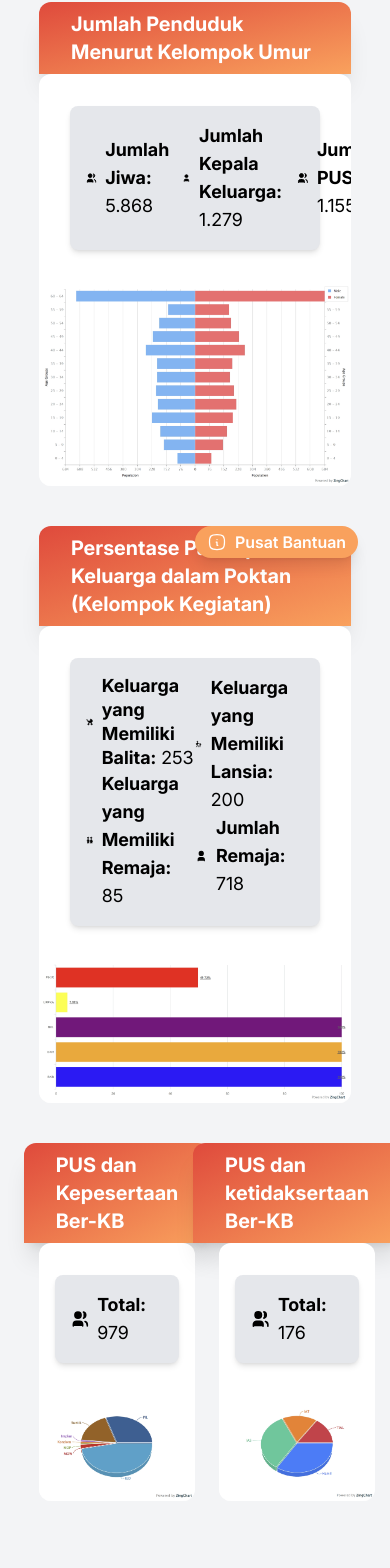
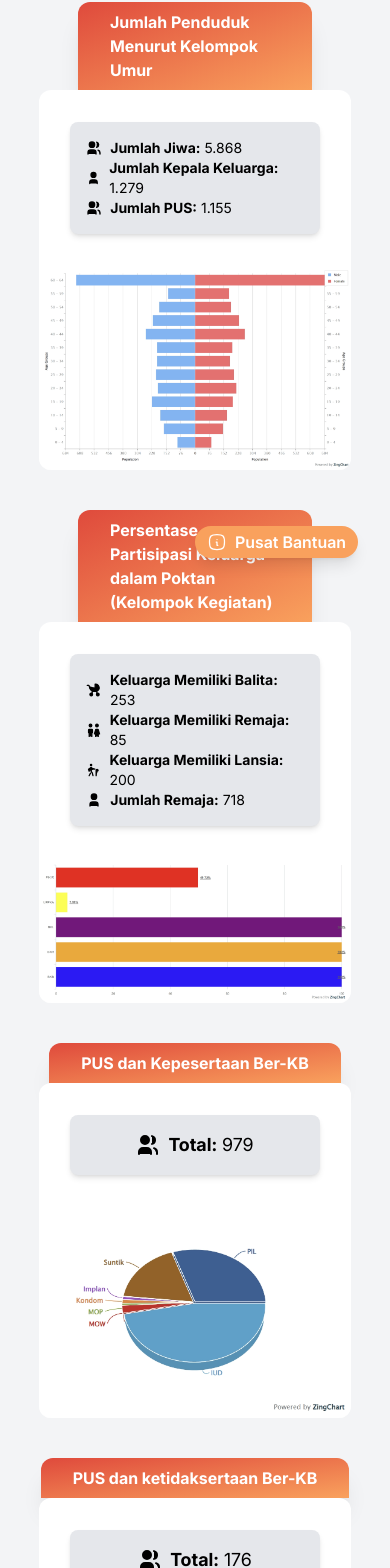
Before and after one commit to absolutepraya/desa-kedisan, a React (Vite) app: page /kependudukan in a window 390 px wide. Shown: the part 254-1822 px from the top of the page. Built offline with nearby package versions, Linux system fonts and the light colour scheme.

Commit message:
All done

```diff
--- a/src/components/FasKes.jsx
+++ b/src/components/FasKes.jsx
@@ -27,11 +27,11 @@ const FasKes = () => {
 			</div>
 
 			<div className='flex w-[80%] flex-col space-y-6'>
-				<div className='flex h-[15rem] w-full flex-row space-x-6'>
+				<div className='flex w-full flex-col items-center space-y-6 md:h-[15rem] md:flex-row md:space-x-6 md:space-y-0'>
 					<img
 						src={AskaraMedika}
 						alt='Askara Medika'
-						className='h-full'
+						className='max-h-[20rem] max-w-[20rem] md:h-full'
 					/>
 					<iframe
 						src='https://www.google.com/maps/embed?pb=!1m18!1m12!1m3!1d19043.680287608982!2d115.27040019740704!3d-8.403423466085096!2m3!1f0!2f0!3f0!3m2!1i1024!2i768!4f13.1!3m3!1m2!1s0x2dd219fd7b21b44f%3A0xf983a031f6ee3100!2sPraktek%20Dokter%20Umum!5e0!3m2!1sen!2sid!4v1728913976083!5m2!1sen!2sid'
@@ -39,7 +39,7 @@ const FasKes = () => {
 						allowFullScreen=''
 						loading='lazy'
 						referrerPolicy='no-referrer-when-downgrade'
-						className='h-full w-full rounded-xl'
+						className='h-[40rem] w-full rounded-xl md:h-full'
 					/>
 				</div>
 
@@ -51,6 +51,7 @@ const FasKes = () => {
 						<IconMap2
 							size={20}
 							stroke={2}
+							className='flex-shrink-0'
 						/>
 						<p>Jalan Raya Pujung Kaja-Kedisan, Sebatu, Tegallalang, Gianyar, Bali 80561</p>
 					</div>
@@ -58,6 +59,7 @@ const FasKes = () => {
 						<IconPhone
 							size={20}
 							stroke={2}
+							className='flex-shrink-0'
 						/>
 						<p>082 146 788 938</p>
 					</div>
@@ -65,6 +67,7 @@ const FasKes = () => {
 						<IconMail
 							size={20}
 							stroke={2}
+							className='flex-shrink-0'
 						/>
 						<p>askaramedika@gmail.com</p>
 					</div>
--- a/src/components/Footer.jsx
+++ b/src/components/Footer.jsx
@@ -2,18 +2,18 @@ import { IconCopyright, IconPhone } from '@tabler/icons-react';
 
 const Footer = () => {
 	return (
-		<footer className='flex h-24 w-full flex-col items-center justify-center space-y-1 bg-custred font-inter text-white shadow-xl'>
-			<div className='flex flex-row space-x-1'>
+		<footer className='z-50 flex h-24 w-full flex-col items-center justify-center space-y-1 bg-custred font-inter text-sm text-white shadow-xl'>
+			<div className='flex flex-row space-x-1 items-center'>
 				<IconPhone
-					size={20}
 					stroke={1.5}
+					className='md:h-5 md:w-5 w-4 h-4'
 				/>
 				<p>0366-91500 (Pak Asem Karanganyar)</p>
 			</div>
-			<div className='flex flex-row space-x-1'>
+			<div className='flex flex-row space-x-1 items-center'>
 				<IconCopyright
-					size={20}
 					stroke={1.5}
+					className='md:h-5 md:w-5 w-4 h-4'
 				/>
 				<p>Copyright 2024 Desa Kedisan — All rights reserved. </p>
 			</div>
--- a/src/components/Galeri.jsx
+++ b/src/components/Galeri.jsx
@@ -57,7 +57,7 @@ const Galeri = () => {
 				<div className='h-2 w-auto flex-grow bg-gradient-to-r from-custred to-custorange' />
 			</div>
 
-			<div className='grid w-[80%] grid-cols-2 gap-6'>
+			<div className='grid w-[80%] grid-cols-1 gap-4 md:grid-cols-2 md:gap-6'>
 				{images.map((image, index) => (
 					<div
 						key={index}
@@ -66,10 +66,10 @@ const Galeri = () => {
 						<img
 							src={image.src}
 							alt={`Galeri ${image.name}`}
-							className='h-96 w-full rounded-lg object-cover'
+							className='aspect-square w-full rounded-lg object-cover md:h-96'
 						/>
-						<div className='rounded-b-lg bg-custred px-4 py-2'>
-							<p className='text-lg font-bold text-white'>{image.name}</p>
+						<div className='max-w-[70%] rounded-b-lg bg-custred px-2 py-1 md:px-4 md:py-2'>
+							<p className='text-sm font-medium text-white md:text-lg'>{image.name}</p>
 						</div>
 					</div>
 				))}
--- a/src/components/Kependudukan.jsx
+++ b/src/components/Kependudukan.jsx
@@ -31,38 +31,38 @@ const Kependudukan = () => {
 			</div>
 
 			<div className='flex w-[80%] flex-col items-center'>
-				<div className='w-fit rounded-t-xl bg-gradient-to-br from-custred to-custorange px-8 py-2 shadow-xl'>
-					<p className='text-xl font-bold text-white'>Jumlah Penduduk Menurut Kelompok Umur</p>
+				<div className='w-3/4 rounded-t-xl bg-gradient-to-br from-custred to-custorange px-8 py-2 shadow-xl md:w-fit'>
+					<p className='font-bold text-white md:text-xl'>Jumlah Penduduk Menurut Kelompok Umur</p>
 				</div>
 				<div className='flex w-full flex-col items-center space-y-8 overflow-hidden rounded-xl bg-white pt-8'>
-					<div className='flex w-[80%] justify-around rounded-lg bg-gray-200 px-4 py-4 shadow-md'>
+					<div className='flex w-[80%] flex-col rounded-lg bg-gray-200 px-4 py-4 text-sm shadow-md md:flex-row md:justify-around md:text-lg'>
 						<div className='flex items-center space-x-2'>
 							<IconUsers
-								size={24}
 								stroke={2}
 								fill
+								className='h-4 w-4 md:h-5 md:w-5'
 							/>
-							<p className='text-lg'>
+							<p>
 								<b>Jumlah Jiwa:</b> 5.868
 							</p>
 						</div>
 						<div className='flex items-center space-x-2'>
 							<IconUser
-								size={24}
 								stroke={2}
 								fill
+								className='h-4 w-4 md:h-5 md:w-5'
 							/>
-							<p className='text-lg'>
+							<p>
 								<b>Jumlah Kepala Keluarga:</b> 1.279
 							</p>
 						</div>
 						<div className='flex items-center space-x-2'>
 							<IconUsers
-								size={24}
 								stroke={2}
 								fill
+								className='h-4 w-4 md:h-5 md:w-5'
 							/>
-							<p className='text-lg'>
+							<p>
 								<b>Jumlah PUS:</b> 1.155
 							</p>
 						</div>
@@ -76,51 +76,51 @@ const Kependudukan = () => {
 			</div>
 
 			<div className='flex w-[80%] flex-col items-center'>
-				<div className='w-fit rounded-t-xl bg-gradient-to-br from-custred to-custorange px-8 py-2 shadow-xl'>
-					<p className='text-xl font-bold text-white'>Persentase Partisipasi Keluarga dalam Poktan (Kelompok Kegiatan)</p>
+				<div className='w-3/4 rounded-t-xl bg-gradient-to-br from-custred to-custorange px-8 py-2 shadow-xl md:w-fit'>
+					<p className='font-bold text-white md:text-xl'>Persentase Partisipasi Keluarga dalam Poktan (Kelompok Kegiatan)</p>
 				</div>
 				<div className='flex w-full flex-col items-center space-y-8 overflow-hidden rounded-xl bg-white pt-8'>
-					<div className='flex w-[80%] flex-row justify-around rounded-lg bg-gray-200 px-4 py-4 shadow-md'>
+					<div className='flex w-[80%] flex-col justify-around rounded-lg bg-gray-200 px-4 py-4 text-sm shadow-md md:flex-row md:text-lg'>
 						<div className='flex flex-col justify-around'>
 							<div className='flex items-center space-x-2'>
 								<IconBabyCarriage
-									size={24}
 									stroke={2}
 									fill
+									className='h-4 w-4 md:h-5 md:w-5'
 								/>
-								<p className='text-lg leading-6'>
-									<b>Keluarga yang Memiliki Balita:</b> 253
+								<p>
+									<b>Keluarga Memiliki Balita:</b> 253
 								</p>
 							</div>
 							<div className='flex items-center space-x-2'>
 								<IconFriends
-									size={24}
 									stroke={2}
 									fill
+									className='h-4 w-4 md:h-5 md:w-5'
 								/>
-								<p className='text-lg'>
-									<b>Keluarga yang Memiliki Remaja:</b> 85
+								<p>
+									<b>Keluarga Memiliki Remaja:</b> 85
 								</p>
 							</div>
 						</div>
 						<div className='flex flex-col'>
 							<div className='flex items-center space-x-2'>
 								<IconOld
-									size={24}
 									stroke={2}
 									fill
+									className='h-4 w-4 md:h-5 md:w-5'
 								/>
-								<p className='text-lg'>
-									<b>Keluarga yang Memiliki Lansia:</b> 200
+								<p>
+									<b>Keluarga Memiliki Lansia:</b> 200
 								</p>
 							</div>
 							<div className='flex items-center space-x-2'>
 								<IconUser
-									size={24}
 									stroke={2}
 									fill
+									className='h-4 w-4 md:h-5 md:w-5'
 								/>
-								<p className='text-lg'>
+								<p>
 									<b>Jumlah Remaja:</b> 718
 								</p>
 							</div>
@@ -134,10 +134,10 @@ const Kependudukan = () => {
 				</div>
 			</div>
 
-			<div className='flex w-[80%] flex-row space-x-6'>
-				<div className='flex w-1/2 flex-col items-center'>
+			<div className='flex w-[80%] flex-col space-y-10 md:flex-row md:space-x-6'>
+				<div className='flex flex-col items-center md:w-1/2'>
 					<div className='w-fit rounded-t-xl bg-gradient-to-br from-custred to-custorange px-8 py-2 shadow-xl'>
-						<p className='text-xl font-bold text-white'>PUS dan Kepesertaan Ber-KB</p>
+						<p className='font-bold text-white md:text-xl'>PUS dan Kepesertaan Ber-KB</p>
 					</div>
 					<div className='flex w-full flex-col items-center space-y-8 overflow-hidden rounded-xl bg-white pt-8'>
 						<div className='flex w-[80%] justify-around rounded-lg bg-gray-200 px-4 py-4 shadow-md'>
@@ -159,9 +159,9 @@ const Kependudukan = () => {
 						/>
 					</div>
 				</div>
-				<div className='flex w-1/2 flex-col items-center'>
+				<div className='flex flex-col items-center md:w-1/2'>
 					<div className='w-fit rounded-t-xl bg-gradient-to-br from-custred to-custorange px-8 py-2 shadow-xl'>
-						<p className='text-xl font-bold text-white'>PUS dan ketidaksertaan Ber-KB</p>
+						<p className='font-bold text-white md:text-xl'>PUS dan ketidaksertaan Ber-KB</p>
 					</div>
 					<div className='flex w-full flex-col items-center space-y-8 overflow-hidden rounded-xl bg-white pt-8'>
 						<div className='flex w-[80%] justify-around rounded-lg bg-gray-200 px-4 py-4 shadow-md'>
--- a/src/components/PusatBantuan.jsx
+++ b/src/components/PusatBantuan.jsx
@@ -14,7 +14,7 @@ const PusatBantuan = () => {
 				</div>
 				<p className='font-semibold'>Silakan mengisi form berikut untuk mendapatkan bantuan dari kami.</p>
 			</div>
-			<div className='flex w-[40rem] flex-col space-y-3'>
+			<div className='flex max-w-[40rem] w-[80%] flex-col space-y-3'>
 				<div className='flex w-full flex-col space-y-2'>
 					<label className='text-lg font-semibold'>Nama Lengkap</label>
 					<input
--- a/src/components/Sekolah.jsx
+++ b/src/components/Sekolah.jsx
@@ -35,8 +35,8 @@ const Sekolah = () => {
 					className='h-auto w-full rounded-xl'
 				/>
 
-				<div className='flex w-full rounded-lg bg-gray-200 px-16 py-8 shadow-md'>
-					<div className='grid w-full grid-cols-2 gap-8'>
+				<div className='flex w-full rounded-lg bg-gray-200 md:px-16 px-6 py-8 shadow-md'>
+					<div className='grid w-full md:grid-cols-2 grid-cols-1 gap-8'>
 						{sekolah.map((school, index) => (
 							<div
 								key={index}
```
Also changed, not shown: src/components/Explore.jsx (+15 -15 lines), src/components/NavBar.jsx (+7 -7 lines), src/components/ProfilDesa.jsx (+40 -13 lines).
